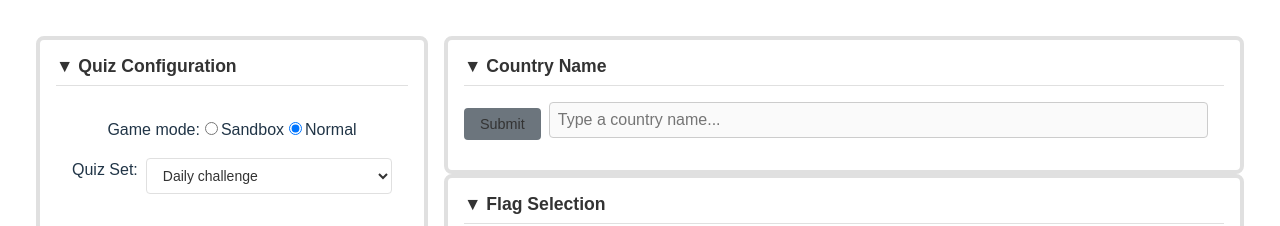
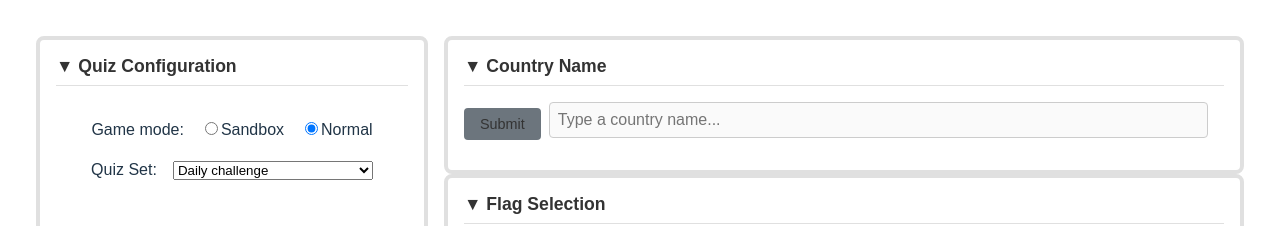
Before and after one commit to derrik-gratz/geography-quiz, a React (Vite) app: page / in a window 1280 px wide. Shown: the top 226 px of the page. Built offline with nearby package versions, Linux system fonts and the light colour scheme.

Commit message:
Isolate quiz config css

```diff
--- a/src/App.css
+++ b/src/App.css
@@ -378,110 +378,6 @@
   }
 }
 
-/* Quiz Config Component - BEM Structure */
-.quiz-config {
-  padding: 0.75rem;  /* Smaller padding on mobile */
-  display: flex;
-  flex-direction: column;
-  gap: 0.75rem;
-}
-
-@media (min-width: 768px) {
-  .quiz-config {
-    padding: 1rem;
-    gap: 1rem;
-  }
-}
-
-/* .quiz-config label {
-  color: var(--text-primary);
-  font-size: 0.9rem;
-  margin: 0;
-  font-weight: 600;
-} */
-
-.quiz-config__quiz-set {
-  display: flex;
-  align-items: flex-start;
-  gap: 0.5rem;
-}
-
-
-.quiz-config__quiz-set-dropdown {
-  background-color: var(--background-primary);
-  color: var(--text-primary);
-  border: 1px solid var(--border-color);
-  border-radius: 4px;
-  padding: 8px 12px;
-  font-size: 14px;
-  flex: 1;
-  width: 100%;  /* Full width on mobile */
-}
-
-@media (min-width: 768px) {
-  .quiz-config__quiz-set-dropdown {
-    width: auto;  /* Auto width on desktop */
-  }
-}
-
-.quiz-config__prompt-types {
-  display: flex;
-  flex-direction: column;
-  gap: 0.5rem;
-}
-
-.quiz-config__warning {
-  background-color: #fff3cd;
-  border: 1px solid #ffeaa7;
-  border-radius: 4px;
-  padding: 10px;
-  margin: 10px 0;
-}
-
-.quiz-config__warning-text {
-  color: #856404;
-  margin: 0;
-  font-weight: 600;
-  font-size: 0.9rem;
-}
-
-.quiz-config__checkbox-group {
-  display: flex;
-  flex-wrap: wrap;
-  gap: 0.5rem;  /* Tighter spacing on mobile */
-}
-
-@media (min-width: 768px) {
-  .quiz-config__checkbox-group {
-    gap: 0.75rem;  /* More spacing on desktop */
-  }
-}
-
-.quiz-config__checkbox-label {
-  display: flex;
-  align-items: center;
-  gap: 0.5rem;
-  color: var(--text-primary);
-  font-weight: normal;
-  font-size: 0.9rem;
-  cursor: pointer;
-}
-
-.quiz-config__checkbox-input {
-  margin: 0;
-  cursor: pointer;
-}
-
-@media (prefers-color-scheme: dark) {
-  .quiz-config__warning {
-    background-color: #3d2f00;
-    border-color: #5a4a00;
-  }
-
-  .quiz-config__warning-text {
-    color: #ffd54f;
-  }
-}
 
 /* Quiz Prompt*/
 .quiz-prompt__content {
--- /dev/null
+++ b/src/components/quiz/QuizConfig.css
@@ -0,0 +1,71 @@
+
+.quiz-config {
+    padding: 1rem;
+    display: flex;
+    flex-direction: column;
+    gap: 1rem;
+}
+
+.quiz-config__game-mode-select {
+    display: flex;
+    flex-direction:row;
+    align-items: center;
+    justify-content: center;
+    gap: 1rem;
+}
+
+.quiz-config__quiz-set-select {
+    display: flex;
+    flex-direction:row;
+    align-items: center;
+    justify-content: center;
+    gap: 1rem;
+}
+
+.quiz-config__quiz-set-dropdown {
+    min-width: 100px;
+    max-width: 200px;
+    flex: 1;
+    /* width: 60%; */
+}
+
+.quiz-config__prompt-types-select {
+    display: flex;
+    flex-direction: row;
+    align-items: center;
+    justify-content: center;
+    gap: 1rem;
+}
+
+.quiz-config__prompt-types-select-content {
+    display: flex;
+    flex-direction: column;
+    align-items: center;
+    justify-content: center;
+    gap: 0rem;
+}
+
+.quiz-config__warning {
+    background-color: #fff3cd;
+    border: 1px solid #ffeaa7;
+    border-radius: 4px;
+    padding: 10px;
+    margin: 10px 0;
+}
+
+.quiz-config__warning-text {
+    color: #856404;
+    margin: 0;
+    font-weight: 600;
+    font-size: 0.9rem;
+}
+
+.quiz-config__prompt-types-checkbox {
+    display: flex;
+    flex-direction: row;
+    gap: 0.5rem;
+}
+
+.quiz-config__prompt-types-checkbox-label {
+    cursor: pointer;
+}
--- a/src/components/quiz/QuizConfig.jsx
+++ b/src/components/quiz/QuizConfig.jsx
@@ -3,6 +3,7 @@ import { useQuiz } from '../../hooks/useQuiz';
 import { useQuizActions } from '../../hooks/useQuizActions';
 import { CollapsibleContainer } from '../base/CollapsibleContainer/CollapsibleContainer.jsx';
 import quizSets from '../../data/quiz_sets.json';
+import './QuizConfig.css';
 
 const PROMPT_TYPES = ['location', 'name', 'flag'];
 
@@ -17,10 +18,10 @@ export function QuizConfig() {
     return (
         <CollapsibleContainer defaultCollapsed={defaultCollapsed} title="Quiz Configuration" content={
             <div className="quiz-config">
-                {state.quiz.status === 'not_started' && (
+                {state.quiz.status === 'not_started' ? (
                     <>
                     <div className="quiz-config__game-mode-select">
-                        <label htmlFor="game-mode-select">Game mode:</label>
+                        <label htmlFor="game-mode">Game mode:</label>
                         <label>
                             <input
                                 type="radio"
@@ -45,7 +46,7 @@ export function QuizConfig() {
                             Normal
                         </label>
                     </div>
-                <div className="quiz-config__quiz-set">
+                <div className="quiz-config__quiz-set-select">
                     <label htmlFor="quiz-set-select">Quiz Set:</label>
                     <select
                         id="quiz-set-select"
@@ -80,21 +81,22 @@ export function QuizConfig() {
 
                     </select>
                 </div>
-                <div className="quiz-config__prompt-types">
+                <div className="quiz-config__prompt-types-select">
                     {quizSet && quizSet !== 'Daily challenge' && gameMode === 'quiz' &&(
                         <>
                             <label htmlFor="prompt-types-select">Prompt types:</label>
+                            <div className="quiz-config__prompt-types-select-content">
                                 {state.config.selectedPromptTypes.length === 0 && (
                                     <div className="quiz-config__warning">
                                         <p className="quiz-config__warning-text">Select at least one prompt type.</p>
                                     </div>
                                 )}
-                            <div className="quiz-config__checkbox-group">
+                                <div className="quiz-config__prompt-types-checkbox">
                                     {PROMPT_TYPES.map(type => (
-                                    <label key={type} className="quiz-config__checkbox-label">
+                                        <label key={type} className="quiz-config__prompt-types-checkbox-label">
                                             <input
                                                 type="checkbox"
-                                            className="quiz-config__checkbox-input"
+                                                className="quiz-config__prompt-types-checkbox-input"
                                                 checked={state.config.selectedPromptTypes.includes(type)}
                                                 onChange={(e) => {handlePromptTypeChange(type, e.target.checked)}}
                                             />
@@ -102,10 +104,13 @@ export function QuizConfig() {
                                         </label>
                                     ))}
                                 </div>
+                            </div>
                         </>
                     )}
                 </div>
                 </>
+                ) : (
+                    <p>Quiz in progress</p>
                 )}
             </div>
         } />
```
Lines whose indentation alone changed are shown as unchanged.
